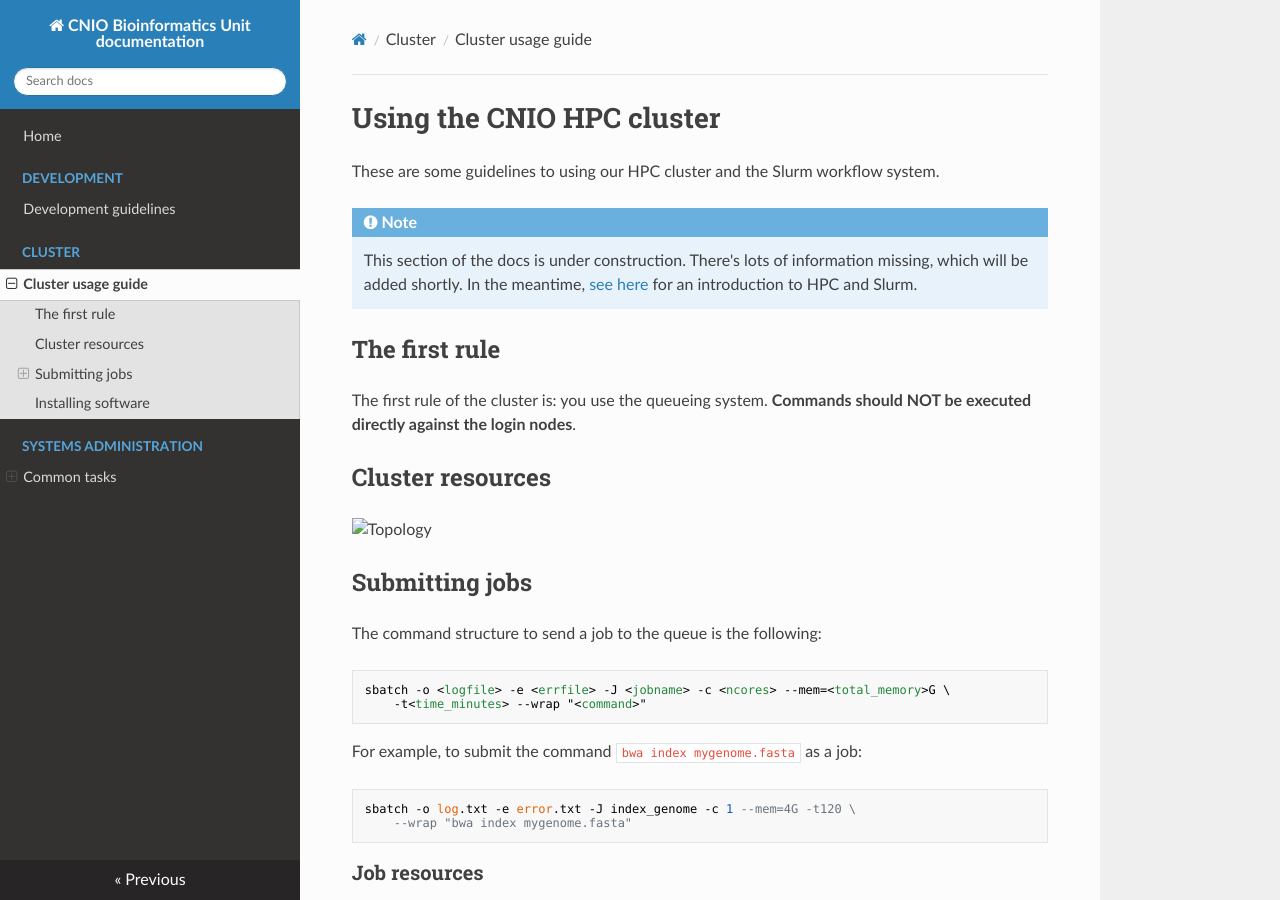
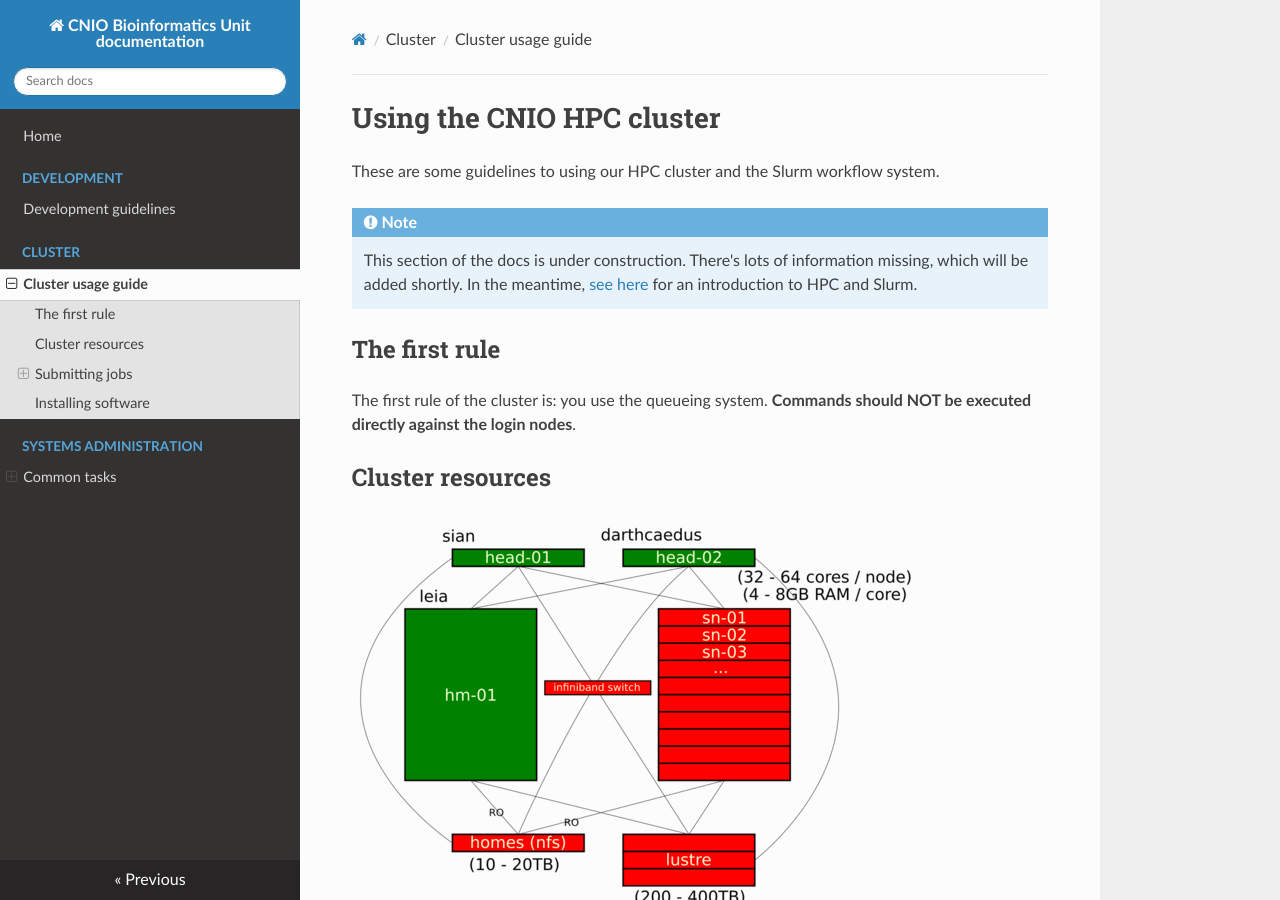
Before and after one commit to cnio-bu/cnio-bu.github.io, an MkDocs documentation site: the page built from docs/cluster/usage.md, in a window 1280 px wide and 900 px high. Built offline with MkDocs 1.6.1, drawn with Linux system fonts in a browser that asks for light colours; nearby versions of some CDN libraries.

Commit message:
Fix image link

```diff
--- a/docs/cluster/usage.md
+++ b/docs/cluster/usage.md
@@ -13,7 +13,7 @@ The first rule of the cluster is: you use the queueing system. **Commands should
 
 ## Cluster resources
 
-![Topology](img/cluster_topo.png)
+![Topology](../img/cluster_topo.png)
 
 ## Submitting jobs
 
```
